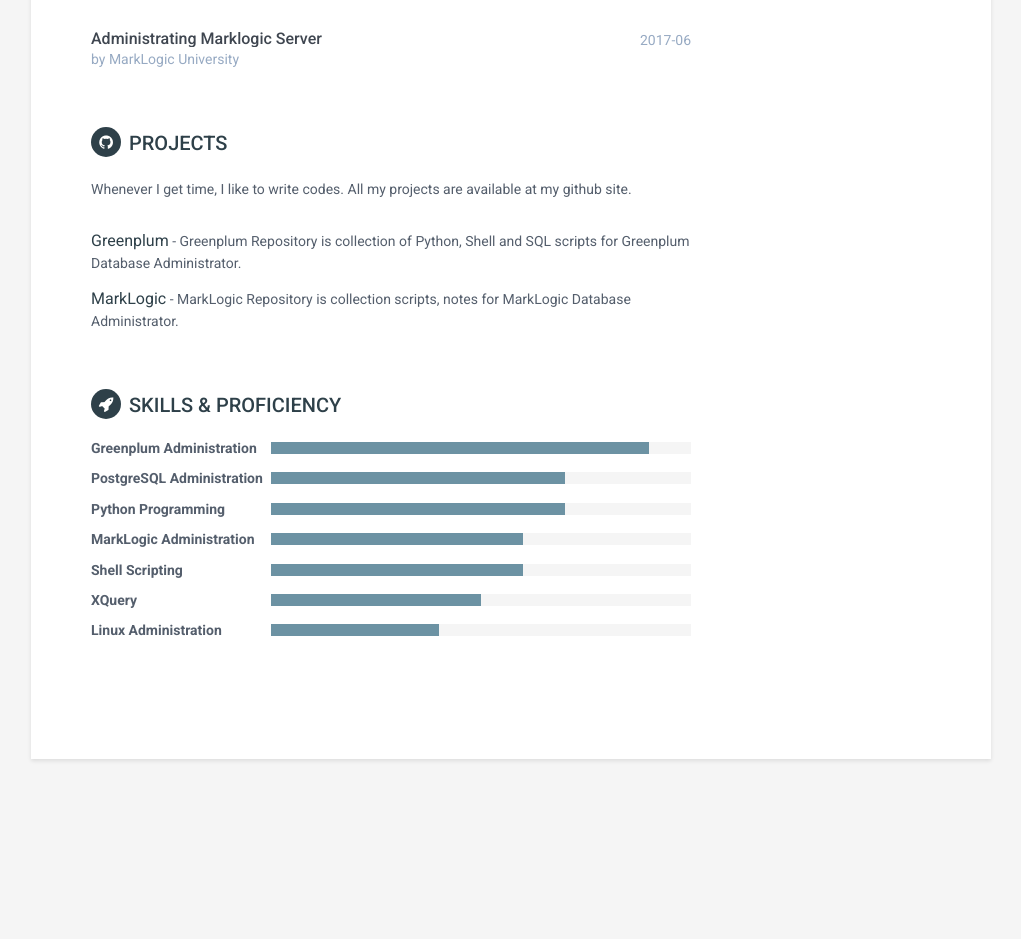
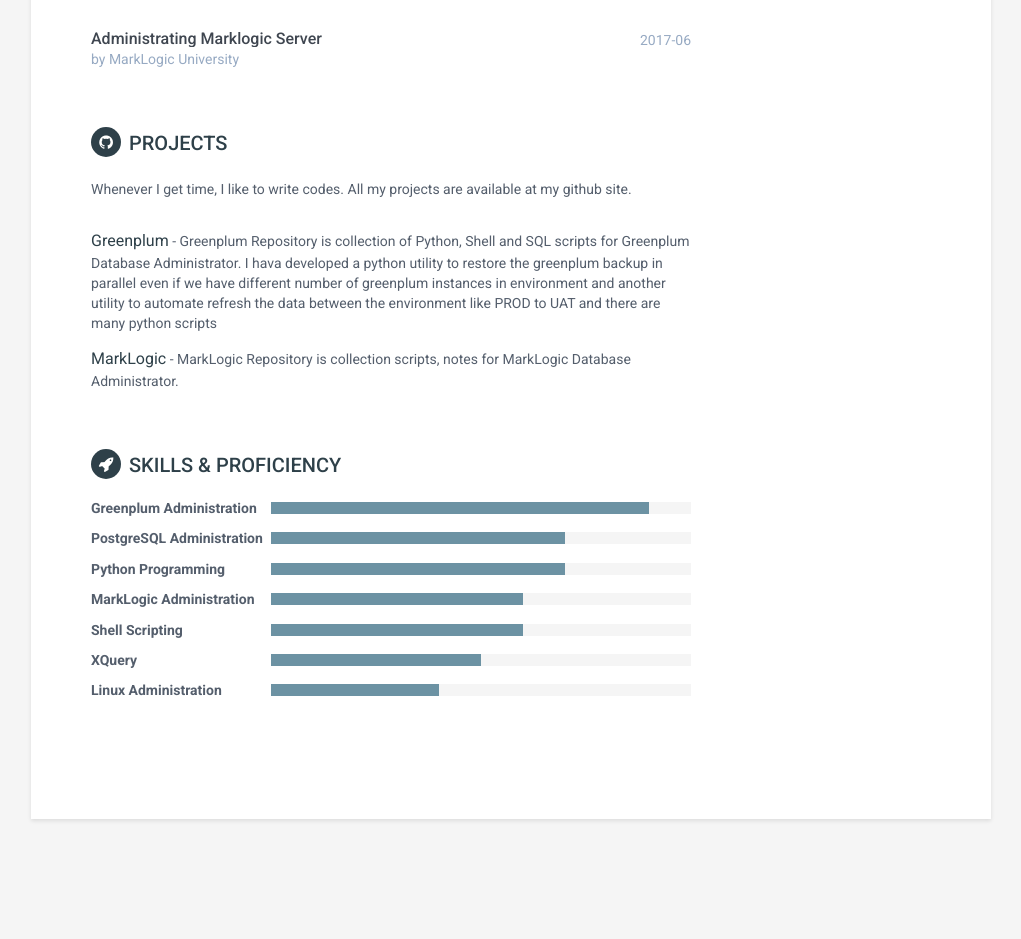
Before and after one commit to pgyogesh/online-cv, a Jekyll site: the page built from index.html, in a window 1280 px wide. Shown: the part 761-1700 px from the top of the page, without its empty margins (129-1150 px from the left). Built offline with Jekyll 4.4.1, drawn with Linux system fonts in a browser that asks for light colours; before the commit the page ends 1640 px from its top, so only the background shows below that.

Commit message:
Update projects.yml

```diff
--- a/_data/projects.yml
+++ b/_data/projects.yml
@@ -4,7 +4,8 @@
 - project:
   title: Greenplum
   link: "https://www.github.com/pgyogesh/greenplum"
-  tagline: "Greenplum Repository is collection of Python, Shell and SQL scripts for Greenplum Database Administrator."
+  tagline: "Greenplum Repository is collection of Python, Shell and SQL scripts for Greenplum Database Administrator. I hava developed a python utility to restore the greenplum backup in parallel even if we have different number of greenplum instances in environment and another utility to automate refresh the data between the environment like PROD to UAT and there are many python scripts"
+
 - project:
   title: MarkLogic
   link: "https://www.github.com/pgyogesh/marklogic"
```
